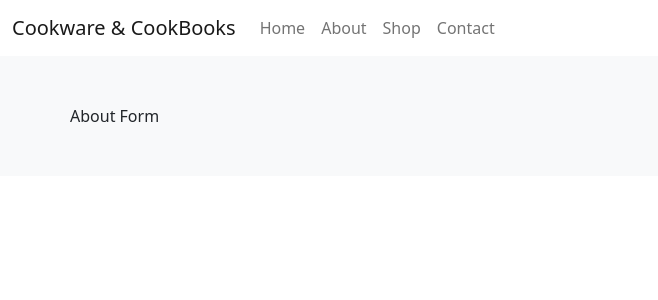
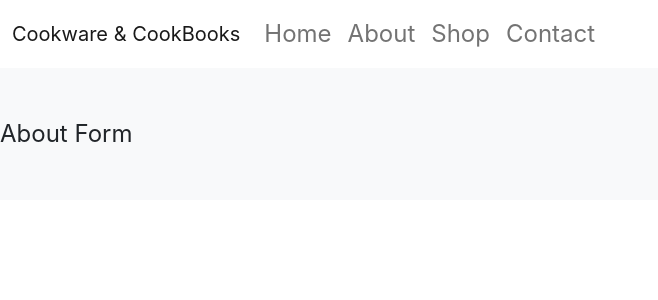
Before and after one commit to jameslock86/cookwareStore, a Next.js app in the folder cookwarestore/: page /about in a window 1280 px wide. Shown: the top 300 px of the page, without its empty margins (0-658 px from the left). Built offline with nearby package versions, Linux system fonts and the light colour scheme.

Commit message:
working on the hero Image

```diff
--- a/cookwarestore/components/navbar/navbar.jsx
+++ b/cookwarestore/components/navbar/navbar.jsx
@@ -5,7 +5,7 @@ import Link from 'next/link'
 
 export default function Navbars() {
   return (
-    <Navbar sticky="top" expand="lg">
+    <Navbar expand="lg">
     <Container fluid>
       <Navbar.Brand href="#">Cookware & CookBooks</Navbar.Brand>
       <Navbar.Toggle aria-controls="navbarScroll" />
--- a/cookwarestore/global.css
+++ b/cookwarestore/global.css
@@ -10,3 +10,17 @@
     font-family: -apple-system, BlinkMacSystemFont, 'Segoe UI', Roboto, Helvetica,
       Arial, sans-serif, 'Apple Color Emoji', 'Segoe UI Emoji', 'Segoe UI Symbol';
   }
+
+  .container{
+    max-width: 100vw;
+  }
+.hero{
+
+  height:600px;
+  width: 100vw;
+  background-repeat: no-repeat;
+  background-size: cover;
+  overflow:hidden;
+  z-Index:-1;
+
+}
--- a/cookwarestore/pages/_app.js
+++ b/cookwarestore/pages/_app.js
@@ -1,5 +1,5 @@
 import "bootstrap/dist/css/bootstrap.min.css";
-
+import "../global.css"
 function MyApp({ Component, pageProps }) {
   return <Component {...pageProps} />;
 }
```
Also changed, not shown: cookwarestore/pages/index.jsx (+17 -5 lines), 1 other file (tests, documents, lock files or other folders).
